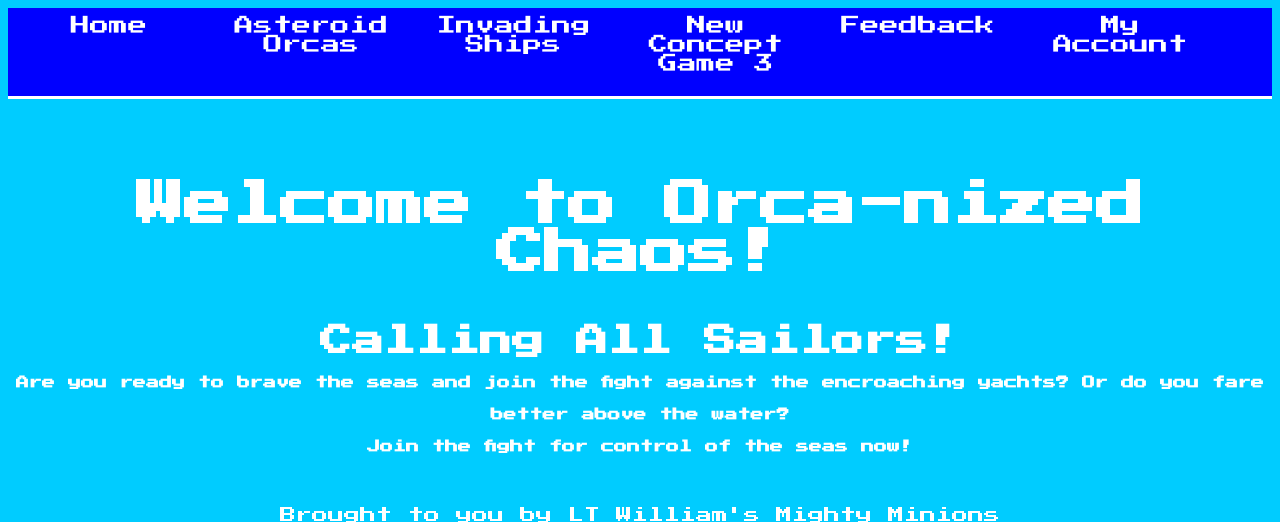
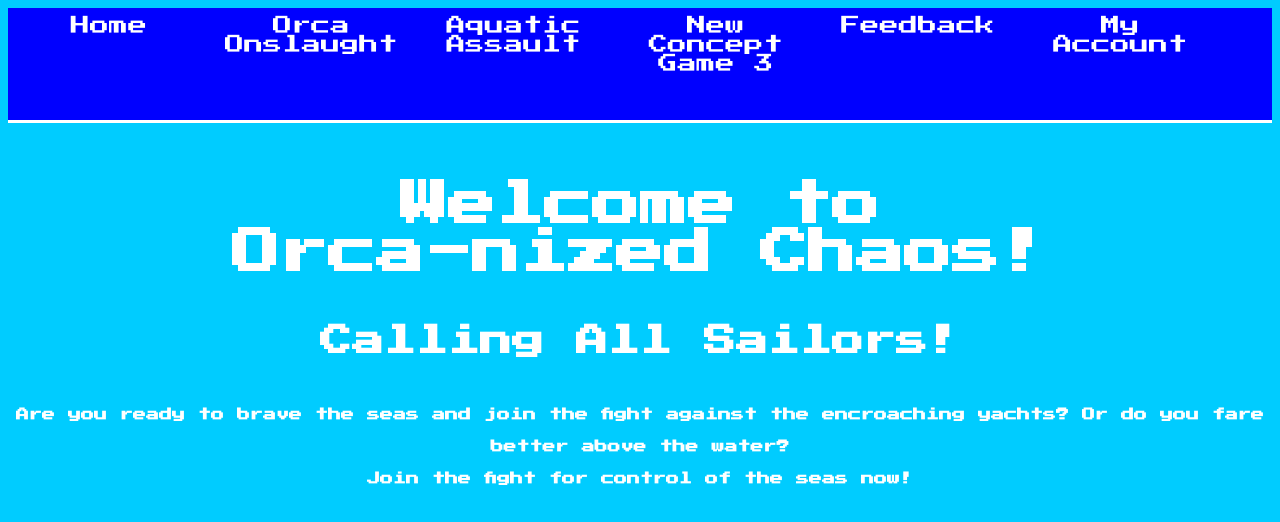
Before and after one commit to MatthewCondon/OrcanizedChaos, a Flask app: page / in a window 1280 px wide. Shown: the top 522 px of the page. Run offline with Flask 3, Linux system fonts and the light colour scheme.

Commit message:
Update home.html

```diff
--- a/templates/home.html
+++ b/templates/home.html
@@ -65,7 +65,7 @@
         text-decoration: none;
         background-color: #0000FF;
         color: #FFFFFF;
-        height: 9vh;
+        height: 12vh;
 
       }
 
@@ -83,8 +83,8 @@
   <div id = "NavBarDiv">
     <ul id = "NavBar">
       <li class = "menu"><a class = "menu_item" href="{{ url_for('home')}}">Home</a></li>
-      <li class = "menu"><a class = "menu_item" href="{{ url_for('asteroids')}}">Asteroid Orcas</a></li>
-      <li class = "menu"><a class = "menu_item" href="{{ url_for('invaders')}}">Invading Ships</a></li>
+      <li class = "menu"><a class = "menu_item" href="{{ url_for('asteroids')}}">Orca Onslaught</a></li>
+      <li class = "menu"><a class = "menu_item" href="{{ url_for('invaders')}}">Aquatic Assault</a></li>
       <li class = "menu"><a class = "menu_item" href="{{ url_for('origins')}}">New Concept Game 3</a></li>
       <li class = "menu"><a class = "menu_item" href="{{ url_for('feedback')}}">Feedback</a></li>
       <li class = "menu"><a class = "menu_item" href="{{ url_for('profile')}}">My Account</a></li>
@@ -94,12 +94,12 @@
     <center>
     <div class="flex-container9">
 
-      <div><h1> <font size="+7"> Welcome to Orca-nized Chaos!
+      <div><h1> <font size="+7"> Welcome to <br>Orca-nized Chaos!
         <br><br>
         </font>
         Calling All Sailors!
         <font size="-1">
-          <br>
+          <br><br>
           Are you ready to brave the seas and join the fight against the encroaching yachts? Or do you fare better above the water?
           <br>
           Join the fight for control of the seas now!
```
